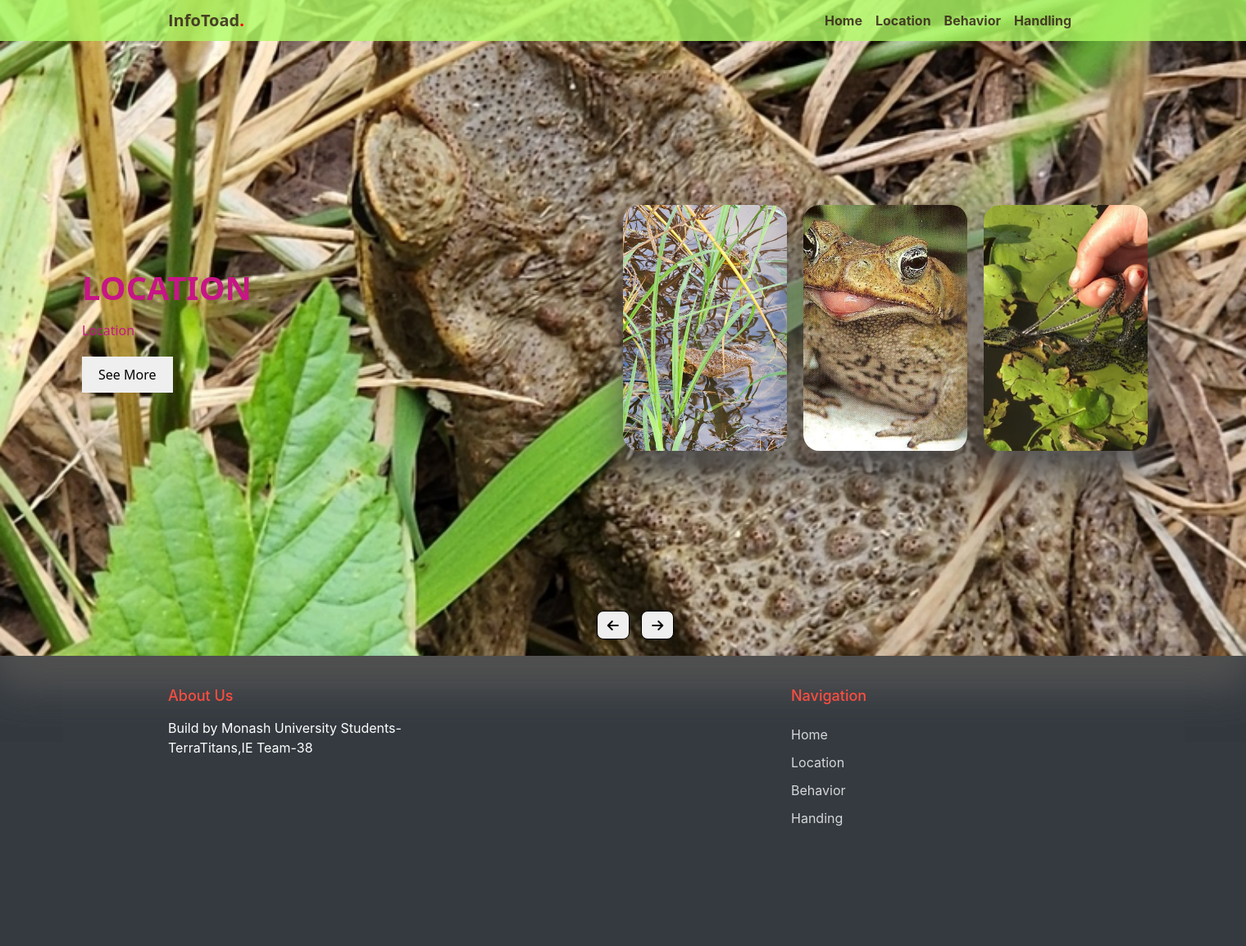
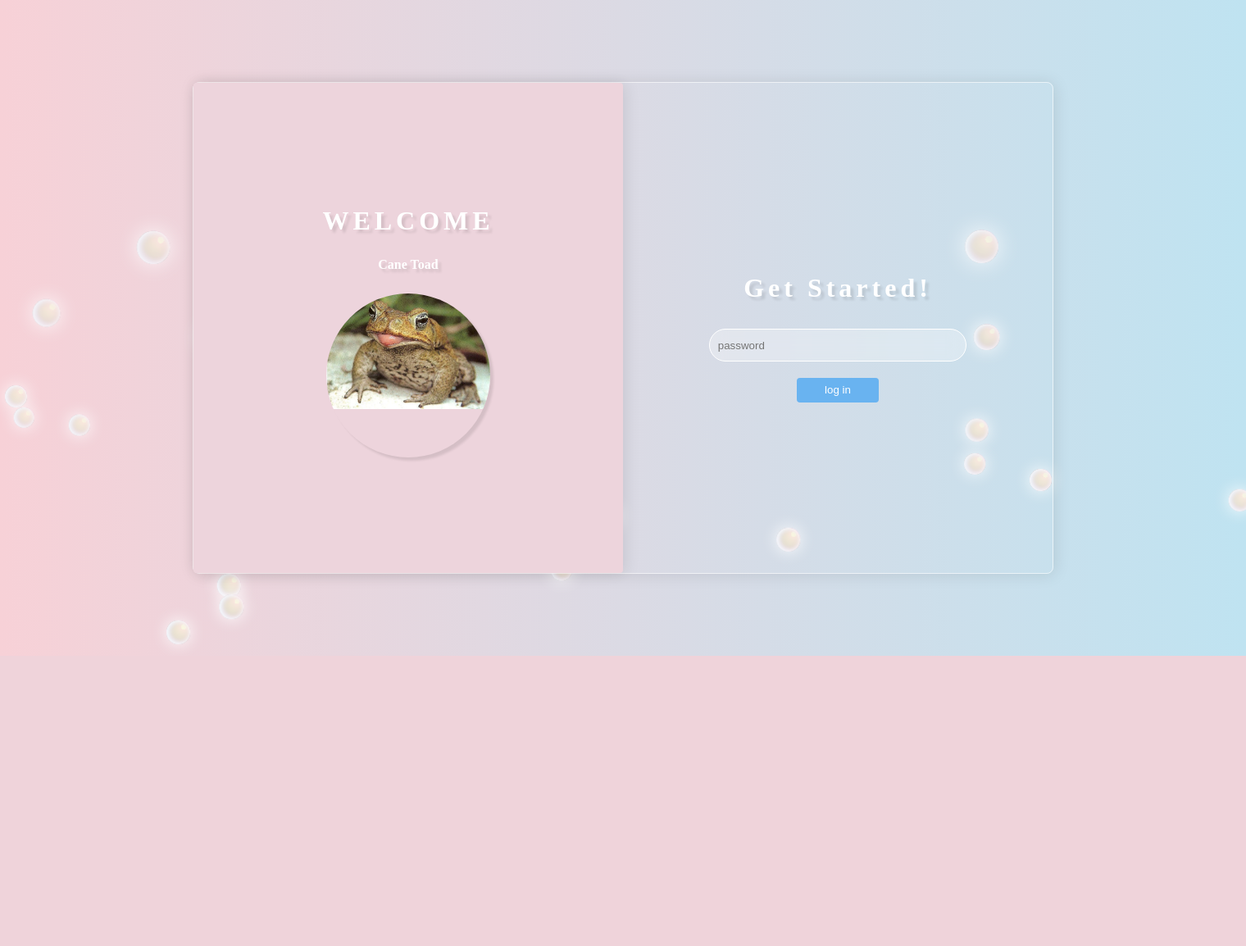
Before and after one commit to mhlucifer/Team38_Project, a Flask app: page / in a window 1520 px wide; the page is wider, and only the part inside the window is pictured. Shown: that part at 82% size. After the commit the page ends 800 px from the top of that part, so only its background shows below. Run offline with Flask 3, Linux system fonts and the light colour scheme; some libraries are stand-ins or nearby versions.

Commit message:
add the login page

```diff
--- a/app.py
+++ b/app.py
@@ -1,9 +1,9 @@
-from flask import Flask, render_template
+from flask import Flask, render_template, request, jsonify
 
 app = Flask(__name__)
 
 
-@app.route('/')
+@app.route('/index')
 def index_page():
     return render_template('index.html')
 
@@ -23,5 +23,24 @@ def behaviour_page():
     return render_template('behaviour.html')
 
 
+@app.route('/test')
+def test_page():
+    return render_template('main.html')
+
+
+@app.route('/')
+def login_page1():
+    return render_template('login.html')
+
+
+@app.route('/login-password', methods=['POST'])
+def login_page():
+    password = request.form['password']
+    if password == '1234':
+        return jsonify({"success": True, "message": "Login successful"})
+    else:
+        return jsonify({"success": False, "message": "Invalid password,Please try again"}), 401
+
+
 if __name__ == '__main__':
     app.run(debug=True)
--- a/static/css/index.css
+++ b/static/css/index.css
@@ -101,7 +101,7 @@
     left: 100px;
     width: 300px;
     text-align: left;
-    color: mediumvioletred;
+    color: purple;
     transform: translate(0, -50%);
     font-family: system-ui;
     display: none;
--- /dev/null
+++ b/static/css/login.css
@@ -0,0 +1,248 @@
+* {
+    /* Remove browser default margin and padding */
+    margin: 0;
+    padding: 0;
+    box-sizing: border-box;
+}
+
+/* Remove the outline from input */
+input {
+    outline: none;
+}
+
+html,
+body {
+    height: 100%;
+}
+
+body {
+    /* Hide overflow */
+    overflow-x: hidden;
+    display: flex;
+    /* Gradient direction from left to right */
+    background: linear-gradient(to right, rgb(247, 209, 215), rgb(191, 227, 241));
+}
+
+span {
+    position: absolute;
+    z-index: 0;
+    bottom: 0;
+    border-radius: 50%;
+    /* Radial gradient */
+    background: radial-gradient(circle at 72% 28%, #fff 3px, #ff7edf 8%, #5b5b5b, #aad7f9 100%);
+    /* Bubble inner shadow */
+    box-shadow: inset 0 0 6px #fff,
+        inset 3px 0 6px #eaf5fc,
+        inset 2px -2px 10px #efcde6,
+        inset 0 0 60px #f9f6de,
+        0 0 20px #fff;
+    /* Animation */
+    animation: myMove 4s linear infinite;
+}
+
+
+@keyframes myMove {
+    0% {
+        transform: translateY(0%);
+        opacity: 1;
+    }
+
+    50% {
+        transform: translate(10%, -1000%);
+    }
+
+    75% {
+        transform: translate(-20%, -1200%);
+    }
+
+    99% {
+        opacity: .9;
+    }
+
+    100% {
+        transform: translateY(-1800%) scale(1.5);
+        opacity: 0;
+    }
+}
+
+/* Outermost large box */
+.box {
+    width: 1050px;
+    height: 600px;
+    display: flex;
+    /* Relative positioning */
+    position: relative;
+    z-index: 2;
+    margin: auto;
+    /* Set rounded corners */
+    border-radius: 8px;
+    /* Set the border */
+    border: 1px solid rgba(255, 255, 255, .6);
+    /* Set the box shadow */
+    box-shadow: 2px 1px 19px rgba(0, 0, 0, .1);
+}
+
+/* Sliding box */
+.pre-box {
+    /* Width is half of the large box */
+    width: 50%;
+    /* width: var(--width); */
+    height: 100%;
+    /* Absolute positioning */
+    position: absolute;
+    /* Distance to the left side of the large box is 0 */
+    left: 0;
+    /* Distance to the top of the large box is 0 */
+    top: 0;
+    z-index: 99;
+    border-radius: 4px;
+    background-color: #edd4dc;
+    box-shadow: 2px 1px 19px rgba(0, 0, 0, .1);
+    /* Animation transition, first accelerate then decelerate */
+    transition: 0.5s ease-in-out;
+}
+
+/* Title of the sliding box */
+.pre-box h1 {
+    margin-top: 150px;
+    text-align: center;
+    /* Letter spacing */
+    letter-spacing: 5px;
+    color: white;
+    /* Prevent selection */
+    user-select: none;
+    /* Text shadow */
+    text-shadow: 4px 4px 3px rgba(0, 0, 0, .1);
+}
+
+/* Text in the sliding box */
+.pre-box p {
+    height: 30px;
+    line-height: 30px;
+    text-align: center;
+    margin: 20px 0;
+    /* Prevent selection */
+    user-select: none;
+    font-weight: bold;
+    color: white;
+    text-shadow: 4px 4px 3px rgba(0, 0, 0, .1);
+}
+
+/* Image box */
+.img-box {
+    width: 200px;
+    height: 200px;
+    margin: 20px auto;
+    /* Set as a circle */
+    border-radius: 50%;
+    /* Prevent user selection */
+    user-select: none;
+    overflow: hidden;
+    box-shadow: 4px 4px 3px rgba(0, 0, 0, .1);
+}
+
+/* Image */
+.img-box img {
+    width: 100%;
+    transition: 0.5s;
+}
+
+/* Login and registration box */
+.login-form,
+.register-form {
+    flex: 1;
+    height: 100%;
+}
+
+/* Title box */
+.title-box {
+    height: 300px;
+    line-height: 500px;
+
+}
+
+/* Title */
+.title-box h1 {
+    text-align: center;
+    color: white;
+    /* Prevent selection */
+    user-select: none;
+    letter-spacing: 5px;
+    text-shadow: 4px 4px 3px rgba(0, 0, 0, .1);
+
+}
+
+/* Input box */
+.input-box {
+    display: flex;
+    /* Vertical layout */
+    flex-direction: column;
+    /* Center align */
+    align-items: center;
+}
+
+/* Input field */
+input {
+    width: 60%;
+    height: 40px;
+    margin-bottom: 20px;
+    text-indent: 10px;
+    border: 1px solid #fff;
+    background-color: rgba(255, 255, 255, 0.3);
+    border-radius: 120px;
+    /* Add a frosted look */
+    backdrop-filter: blur(10px);
+}
+
+input:focus {
+    /* Cursor color */
+    color: #b0cfe9;
+
+}
+
+/* Hide placeholder text on focus */
+input:focus::placeholder {
+    opacity: 0;
+}
+
+/* Button box */
+.btn-box {
+    display: flex;
+    justify-content: center;
+}
+
+/* Button */
+button {
+    width: 100px;
+    height: 30px;
+    margin: 0 7px;
+    line-height: 30px;
+    border: none;
+    border-radius: 4px;
+    background-color: #69b3f0;
+    color: white;
+}
+
+/* Button hover state */
+button:hover {
+    /* Cursor pointer */
+    cursor: pointer;
+    /* Opacity */
+    opacity: .8;
+}
+
+/* Button text */
+.btn-box p {
+    height: 30px;
+    line-height: 30px;
+    /* Prevent selection */
+    user-select: none;
+    font-size: 14px;
+    color: white;
+
+}
+
+.btn-box p:hover {
+    cursor: pointer;
+    border-bottom: 1px solid white;
+}
--- a/templates/Location.html
+++ b/templates/Location.html
@@ -25,7 +25,7 @@
             <div class="collapse navbar-collapse justify-content-end" id="navbarNavDropdown">
                 <ul class="navbar-nav">
                     <li class="nav-item ">
-                        <a class="nav-link" href="/">Home <span class="sr-only">(current)</span></a>
+                        <a class="nav-link" href="/index">Home <span class="sr-only">(current)</span></a>
                     </li>
                     <li class="nav-item active">
                         <a class="nav-link" href="/location">Location</a>
@@ -49,7 +49,7 @@
                     <div class="col-md-5">
                         <span class="text-cursive h5 text-white">Welcome To Our Website</span>
                         <h1 class="mb-3 font-weight-bold text-white">Location</h1>
-                        <p><a href="/" class="text-white">Home</a> <span class="mx-3">/</span>
+                        <p><a href="/index" class="text-white">Home</a> <span class="mx-3">/</span>
                             <strong class="text-white">About</strong></p>
                     </div>
                 </div>
--- a/templates/behaviour.html
+++ b/templates/behaviour.html
@@ -25,7 +25,7 @@
             <div class="collapse navbar-collapse justify-content-end" id="navbarNavDropdown">
                 <ul class="navbar-nav">
                     <li class="nav-item ">
-                        <a class="nav-link" href="/">Home <span class="sr-only">(current)</span></a>
+                        <a class="nav-link" href="/index">Home <span class="sr-only">(current)</span></a>
                     </li>
                     <li class="nav-item">
                         <a class="nav-link" href="/location">Location</a>
@@ -49,7 +49,7 @@
                     <div class="col-md-5">
                         <span class="text-cursive h5 text-white">Welcome To Our Website</span>
                         <h1 class="mb-3 font-weight-bold text-white">Behaviour</h1>
-                        <p><a href="/" class="text-white">Home</a> <span class="mx-3">/</span>
+                        <p><a href="/index" class="text-white">Home</a> <span class="mx-3">/</span>
                             <strong class="text-white">About</strong></p>
                     </div>
                 </div>
--- a/templates/handling.html
+++ b/templates/handling.html
@@ -25,7 +25,7 @@
             <div class="collapse navbar-collapse justify-content-end" id="navbarNavDropdown">
                 <ul class="navbar-nav">
                     <li class="nav-item ">
-                        <a class="nav-link" href="/">Home <span class="sr-only">(current)</span></a>
+                        <a class="nav-link" href="/index">Home <span class="sr-only">(current)</span></a>
                     </li>
                     <li class="nav-item">
                         <a class="nav-link" href="/location">Location</a>
@@ -49,7 +49,7 @@
                     <div class="col-md-5">
                         <span class="text-cursive h5 text-white">Welcome To Our Website</span>
                         <h1 class="mb-3 font-weight-bold text-white">Handling</h1>
-                        <p><a href="/" class="text-white">Home</a> <span class="mx-3">/</span>
+                        <p><a href="/index" class="text-white">Home</a> <span class="mx-3">/</span>
                             <strong class="text-white">About</strong></p>
                     </div>
                 </div>
--- a/templates/index.html
+++ b/templates/index.html
@@ -3,7 +3,6 @@
 <html>
 
 <head>
-
     <meta charset="utf-8">
 
     <meta name="viewport" content="width=device-width, initial-scale=1">
@@ -29,7 +28,7 @@
         <div class="collapse navbar-collapse justify-content-end" id="navbarNavDropdown">
             <ul class="navbar-nav">
                 <li class="nav-item active">
-                    <a class="nav-link" href="/">Home <span class="sr-only">(current)</span></a>
+                    <a class="nav-link" href="/index">Home <span class="sr-only">(current)</span></a>
                 </li>
                 <li class="nav-item">
                     <a class="nav-link" href="/location">Location</a>
@@ -52,7 +51,7 @@
             <div class="content">
                 <div class="name">History</div>
                 <div class="des">History</div>
-                <a href="/">
+                <a href="/index">
                 <button>See More</button>
                 </a>
             </div>
@@ -61,7 +60,7 @@
         <div class="item" style="background-image: url(/static/images/toad2.jpg);">
             <div class="content">
                 <div class="name">Location</div>
-                <div class="des">Location</div>
+                <div class="des">Uncover the geographical distribution and habitats favored by cane toads across different regions. Explore interactive maps, data visualizations, and informative resources detailing where cane toads are commonly found and their potential spread. Stay informed about local sightings and contribute to ongoing monitoring efforts with up-to-date location insights.</div>
                 <a href="/location">
                 <button>See More</button>
                 </a>
@@ -92,7 +91,7 @@
             <div class="content">
                 <div class="name">Impact</div>
                 <div class="des">Impact</div>
-                <a href="/">
+                <a href="/index">
                 <button>See More</button>
                 </a>
             </div>
@@ -101,7 +100,7 @@
             <div class="content">
                 <div class="name">FAQ</div>
                 <div class="des">FAQ</div>
-                <a href="/">
+                <a href="/index">
                 <button>See More</button>
                 </a>
             </div>
@@ -130,7 +129,7 @@
                     <div class="col-lg-6">
                         <h2 class="footer-heading mb-4">Navigation</h2>
                         <ul class="list-unstyled">
-                            <li><a href="/">Home</a></li>
+                            <li><a href="/index">Home</a></li>
                             <li><a href="/location">Location</a></li>
                             <li><a href="/behaviour">Behavior</a></li>
                             <li><a href="/handle">Handing</a></li>
--- /dev/null
+++ b/templates/login.html
@@ -0,0 +1,100 @@
+<!DOCTYPE html>
+<html lang="en">
+<head>
+    <meta charset="UTF-8">
+    <meta http-equiv="X-UA-Compatible" content="IE=edge">
+    <meta name="viewport" content="width=device-width, initial-scale=1.0">
+    <!-- Import CSS file -->
+    <link rel="stylesheet" href="/static/css/login.css">
+    <!-- Import jQuery -->
+    <script src="http://code.jquery.com/jquery-latest.js"></script>
+    <title>Login</title>
+</head>
+<!-- Outermost box -->
+<div class="box">
+    <!-- Sliding box -->
+    <div class="pre-box">
+        <h1>WELCOME</h1>
+        <p>Cane Toad</p>
+        <div class="img-box">
+            <img src="/static/images/toad4.jpg" alt="">
+        </div>
+    </div>
+    <!-- Registration box -->
+    <div class="register-form">
+        <!-- Title box -->
+        <div class="title-box">
+        </div>
+        <!-- Input box -->
+        <div class="input-box">
+        </div>
+        <!-- Button box -->
+        <div class="btn-box">
+        </div>
+    </div>
+    <!-- Login box -->
+    <div class="login-form">
+        <!-- Title box -->
+        <div class="title-box">
+            <h1>Get Started!</h1>
+        </div>
+        <!-- Input box -->
+        <form action="/login-password" method="post" id="loginForm">
+            <div class="input-box">
+                <input type="password" name="password" placeholder="password">
+            </div>
+            <!-- Button box -->
+            <div class="btn-box">
+                <button type="submit">log in</button>
+            </div>
+        </form>
+    </div>
+</div>
+    <script>
+        const bubleCreate = () => {
+            // Get the body element
+            const body = document.body
+            // Create bubble element
+            const bubble = document.createElement('span')
+            // Set bubble radius
+            let r = Math.random() * 5 + 25 // Radius size from 25 to 30
+            // Set bubble width and height
+            bubble.style.width = r + 'px'
+            bubble.style.height = r + 'px'
+            // Set random starting point for bubble
+            bubble.style.left = Math.random() * innerWidth + 'px'
+            // Add bubble element to the body
+            body.append(bubble)
+            // Clear bubble after 4 seconds
+            setTimeout(() => {
+                bubble.remove()
+            }, 4000)
+        }
+        // Generate a bubble every 200ms
+        setInterval(() => {
+            bubleCreate()
+        }, 200);
+    </script>
+<script>
+    // Ensure the DOM is fully loaded before attaching event handlers
+document.addEventListener('DOMContentLoaded', (event) => {
+    document.getElementById("loginForm").addEventListener('submit', async function(event) {
+        event.preventDefault(); // Prevent the default form submission
+        // Use the fetch API to send a POST request to the server
+        const response = await fetch('/login-password', {
+            method: 'POST',
+            body: new FormData(this) // Use the form data
+        });
+
+        const data = await response.json(); // Parse the JSON response
+
+        if (!response.ok) { // Check if the HTTP response status indicates an error
+            alert(data.message); // Display the error message in an alert dialog
+        } else {
+            window.location.href = '/index'; // Redirect to the index page on success
+        }
+    });
+});
+    </script>
+</body>
+</html>
```
Also changed, not shown: static/js/main.js (deleted, +0 -140 lines).
